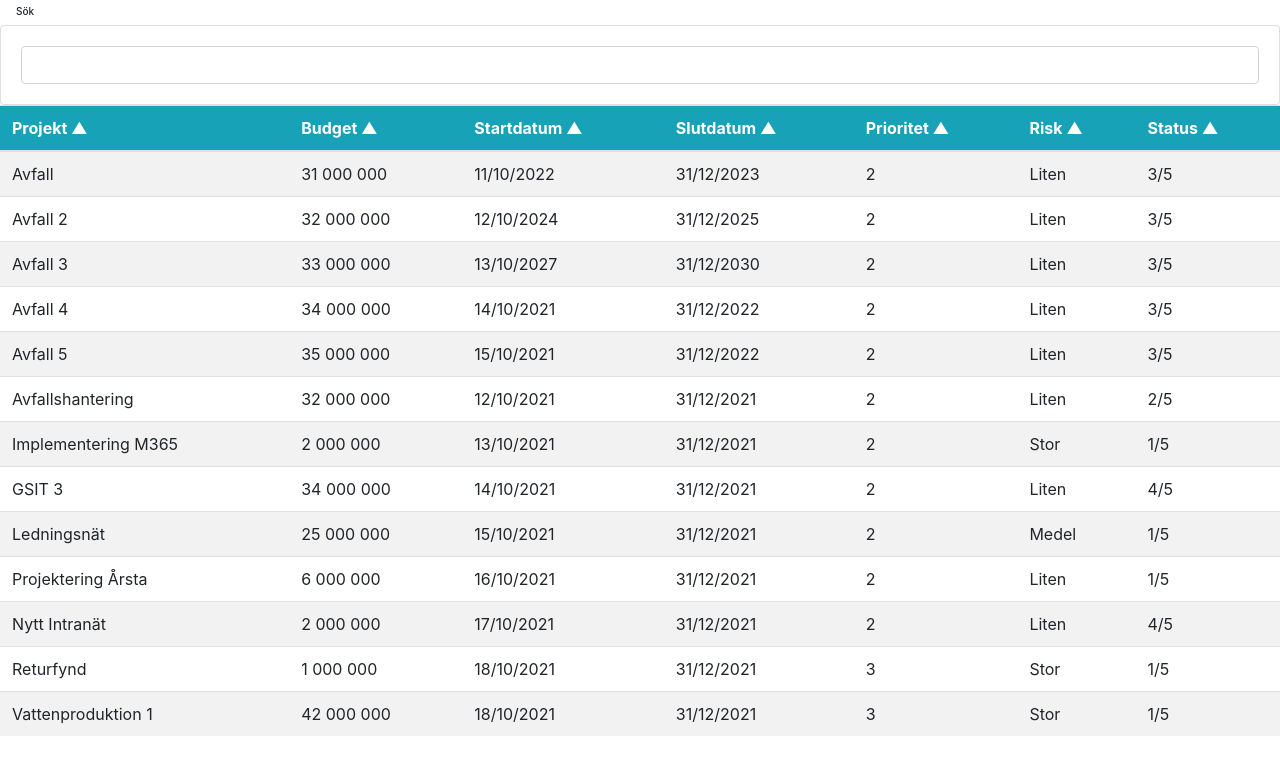
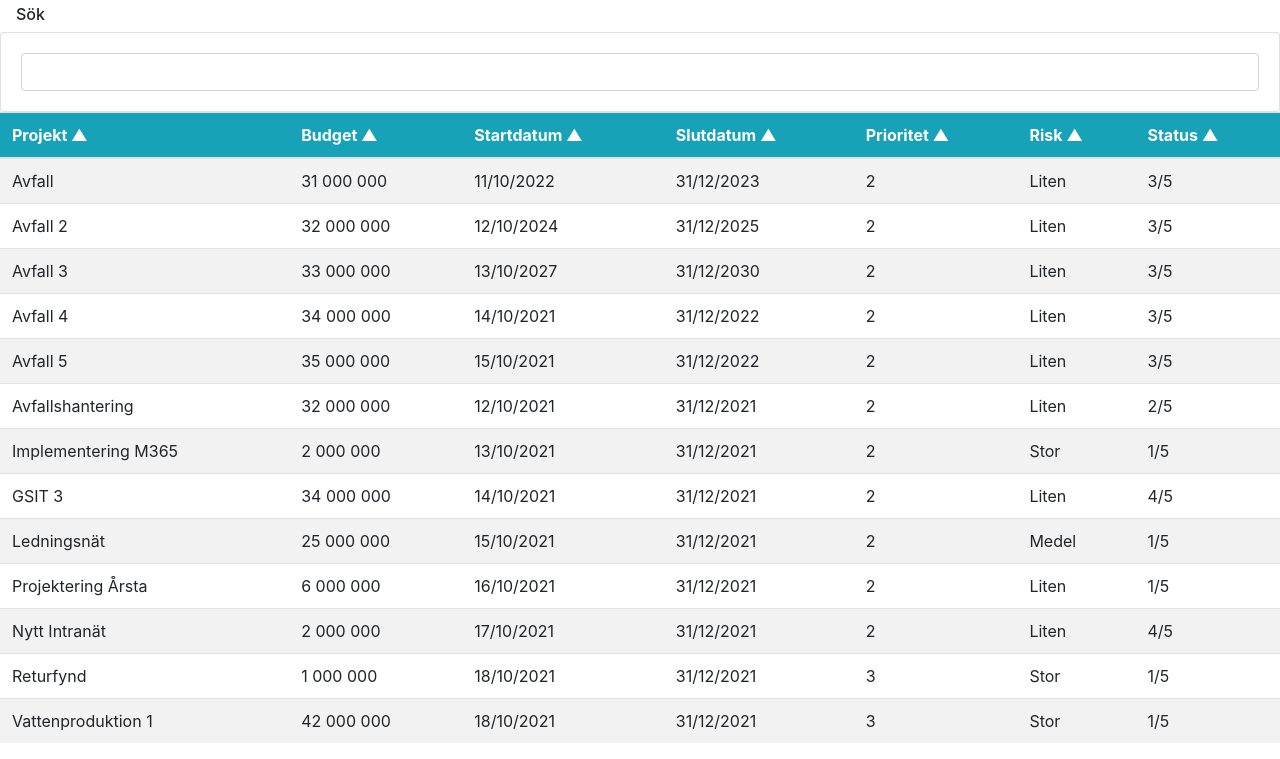
Before and after one commit to micke81/projektportf-lj, a plain HTML site: page index.html in a window 1280 px wide. Shown: the part 83-842 px from the top of the page. Drawn offline with nearby package versions, Linux system fonts and the light colour scheme.

Commit message:
Update index.html

```diff
--- a/index.html
+++ b/index.html
@@ -10,7 +10,7 @@
     }
     h3{
         margin-left: 1rem;
-        font-size: 10px;;
+        font-size: 16px;;
     }
 </style>
 <header>
```
